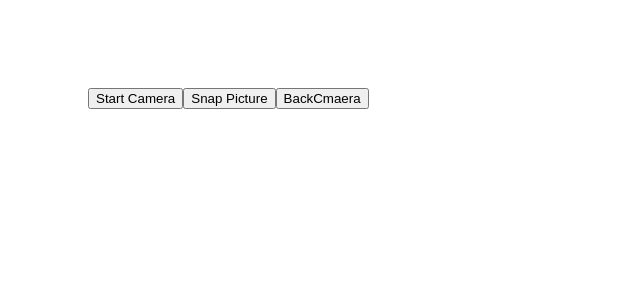
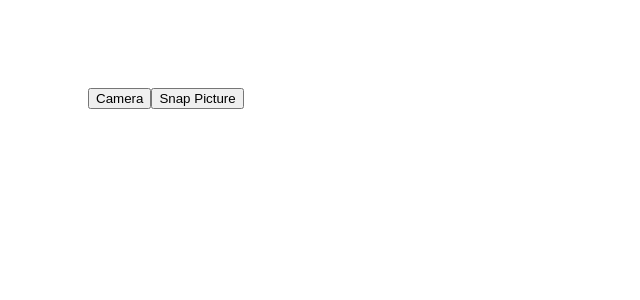
Before and after one commit to demiladenotjulius/photogallery, a React (Vite) app: page /camera in a window 1280 px wide. Shown: the top 300 px of the page, without its empty margins (0-640 px from the left). Built offline with nearby package versions, Linux system fonts and the light colour scheme.

Commit message:
added useState

```diff
--- a/src/pages/camera/camera.jsx
+++ b/src/pages/camera/camera.jsx
@@ -1,11 +1,17 @@
-import React, { useRef } from 'react';
+import React, { useRef, useState } from 'react';
 
 function Camera() {
     const videoRef = useRef(null);
     const canvasRef = useRef(null);
     const imagesContainerRef = useRef(null);
+    const [ ShowCameraButtons, setShowCameraButtons] = useState ( false)
 
-    const handleCamera = async () => {
+    const OpenCamera = async () =>{
+        setShowCameraButtons(true);
+
+    }
+
+    const FrontCamera = async () => {
         try {
             const stream = await navigator.mediaDevices.getUserMedia({ video: {facingMode: "user"} });
             videoRef.current.srcObject = stream;
@@ -59,9 +65,16 @@ function Camera() {
 
     return (
         <div style={{width: '100%'}} className="mycontainer">
-            <button style={{marginBottom: '30px'}} onClick={handleCamera}>Start Camera </button>
+            <button onClick={OpenCamera} style={{marginBottom: '30px'}} >Camera </button>
             <button onClick={handleSnap}>Snap Picture</button>
-            <button onClick={BackCamera} >BackCmaera</button>
+            { ShowCameraButtons && (
+                <>
+               <button id='front'  onClick={FrontCamera}>Front Camera</button>
+               <button id='back' onClick={BackCamera} >Back Cmaera</button>
+                </>
+
+            ) }
+
             <div style={{height: '70%'}} className='vidDiv'>
 
                 <video ref={videoRef} autoPlay playsInline style={{ width: '50vh', transform: 'scaleX(-1)', borderRadius: '10px', marginLeft: '-60px' }} />
```
